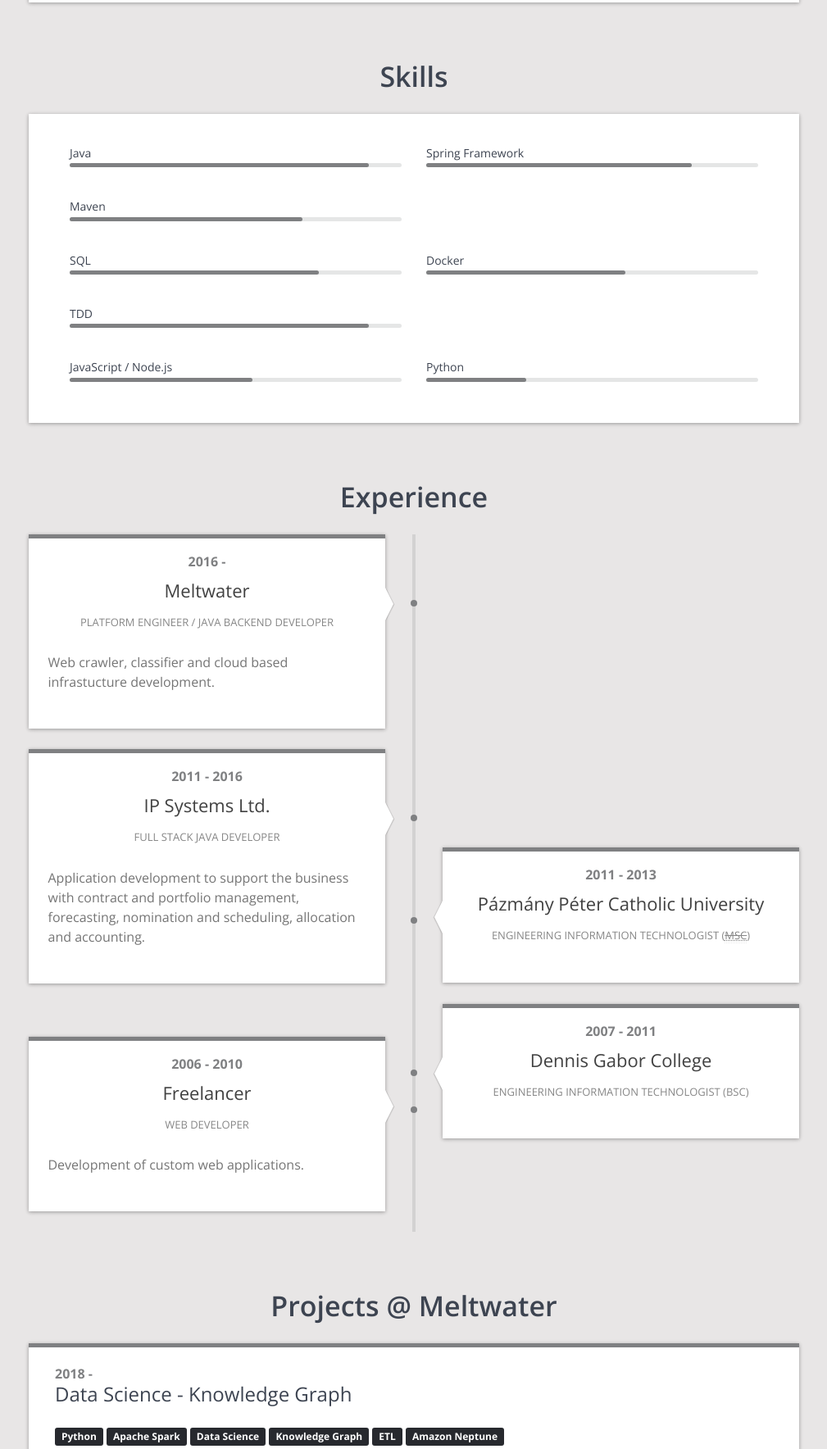
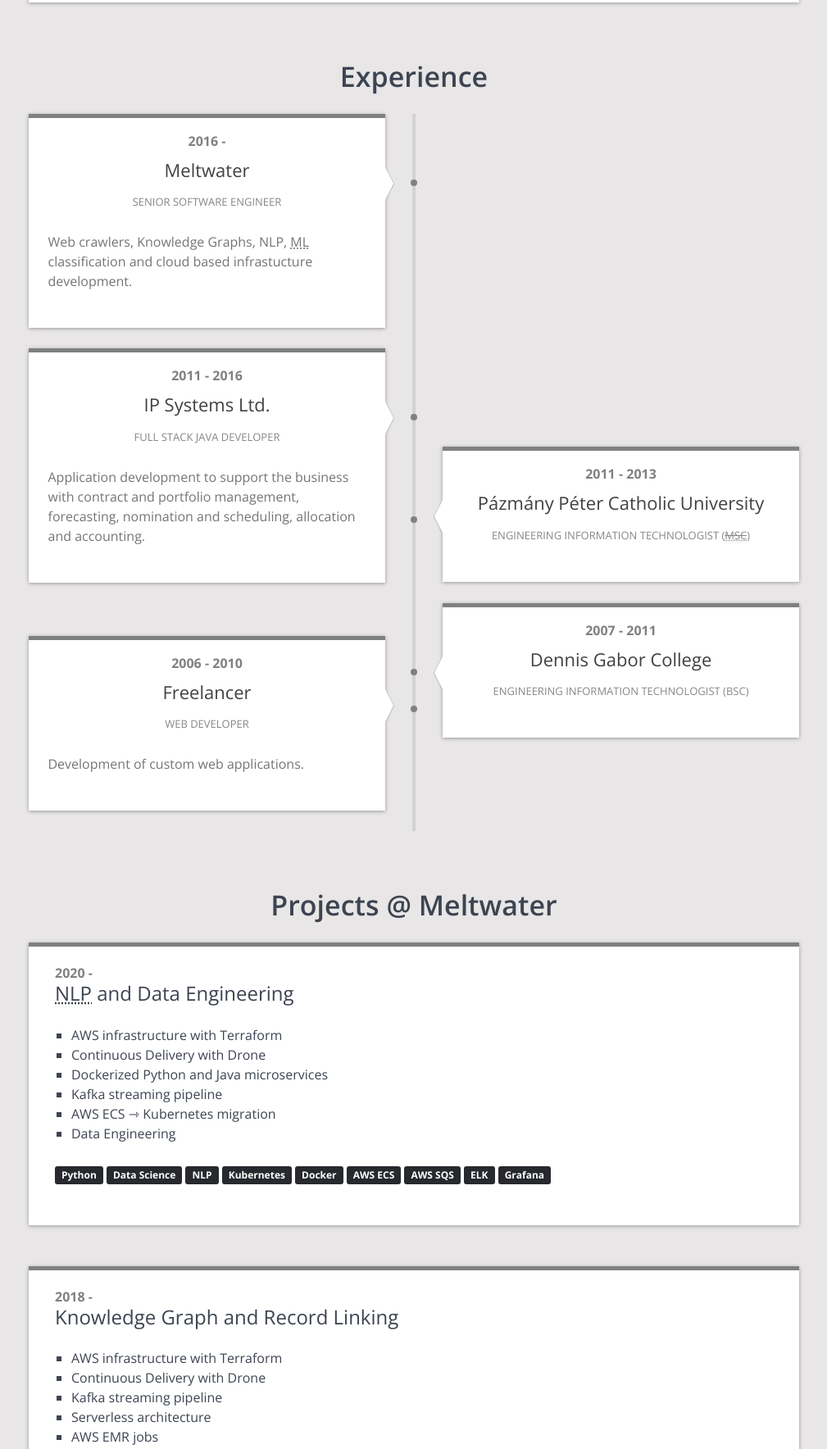
Before and after one commit to stillerr/stillerr.github.io, a plain HTML site: page index.html in a window 1280 px wide. Shown: the part 852-2620 px from the top of the page at 82% size, without its empty margins (135-1144 px from the left). Drawn offline with nearby package versions, Linux system fonts and the light colour scheme; files whose address does not match are found by name.

Commit message:
Update index.html

```diff
--- a/index.html
+++ b/index.html
@@ -44,7 +44,7 @@
                                 <ul class="profile-list">
                                     <li class="clearfix">
                                         <strong class="title">Age</strong>
-                                        <span class="cont">32</span>
+                                        <span class="cont">34</span>
                                     </li>
                                     <li class="clearfix">
                                         <strong class="title">Address</strong>
@@ -64,7 +64,6 @@
                             <li><a class="ripple-centered" title="github" href="https://github.com/stillerr/" target="_blank"><i class="icon icon-github"></i></a></li>
                             <li><a class="ripple-centered" title="linkedin" href="https://hu.linkedin.com/pub/roland-stiller/43/979/a73" target="_blank"><i class="icon icon-linkedin"></i></a></li>
                             <li><a class="ripple-centered" title="twitter" href="https://twitter.com/rolstiller" target="_blank"><i class="icon icon-twitter"></i></a></li>
-                            <li><a class="ripple-centered" title="facebook" href="https://www.facebook.com/roland.stiller" target="_blank"><i class="icon icon-facebook"></i></a></li>
                             <li><a class="ripple-centered" title="flickr" href="https://www.flickr.com/photos/131728915@N03" target="_blank"><i class="icon icon-flickr"></i></a></li>
                         </ul>
                     </div>
@@ -75,116 +74,11 @@
             <section id="me" class="section">
               <div class="section-box timeline-box-inner">
                   <div class="row">
-                      <p>Experienced Software Engineer with 10 years of history working in the information technology and web industry. Skilled in Java, SQL and NoSQL databases and Agile methodologies. Who really passionate about working for companies that drive innovation forward with inspiring technologies and culture.</p>
+                      <p>Experienced Software Engineer with 10 years of history working in the information technology and web industry. Skilled in Python,Java, SQL and NoSQL databases and Agile methodologies. Who really passionate about working for companies that drive innovation forward with inspiring technologies and culture.</p>
                   </div>
               </div>
             </section>
 
-            <section id="skills" class="section section-skills">
-                <h2 class="section-title">Skills</h2>
-
-                <div class="section-box">
-                    <div class="row">
-                        <div class="col-sm-6">
-                            <div class="progress-bar">
-                                <div class="bar-data">
-                                    <span class="bar-title">Java</span>
-                                </div>
-                                <div class="bar-line">
-                                    <span class="bar-fill" role="progressbar" aria-valuenow="90" aria-valuemin="0" aria-valuemax="100" style="width: 90%;"></span>
-                                </div>
-                            </div>
-                        </div>
-
-                        <div class="col-sm-6">
-                            <div class="progress-bar">
-                                <div class="bar-data">
-                                    <span class="bar-title">Spring Framework</span>
-                                </div>
-                                <div class="bar-line">
-                                    <span class="bar-fill" role="progressbar" aria-valuenow="80" aria-valuemin="0" aria-valuemax="100" style="width: 80%;"></span>
-                                </div>
-                            </div>
-                        </div>
-                    </div>
-
-                    <div class="row">
-                        <div class="col-sm-6">
-                            <div class="progress-bar">
-                                <div class="bar-data">
-                                    <span class="bar-title">Maven</span>
-                                </div>
-                                <div class="bar-line">
-                                    <span class="bar-fill" role="progressbar" aria-valuenow="70" aria-valuemin="0" aria-valuemax="100" style="width: 70%;"></span>
-                                </div>
-                            </div>
-                        </div>
-                    </div>
-
-                    <div class="row">
-                        <div class="col-sm-6">
-                            <div class="progress-bar">
-                                <div class="bar-data">
-                                    <span class="bar-title">SQL</span>
-                                </div>
-                                <div class="bar-line">
-                                    <span class="bar-fill" role="progressbar" aria-valuenow="75" aria-valuemin="0" aria-valuemax="100" style="width: 75%;"></span>
-                                </div>
-                            </div>
-                        </div>
-
-                        <div class="col-sm-6">
-                            <div class="progress-bar">
-                                <div class="bar-data">
-                                    <span class="bar-title">Docker</span>
-                                </div>
-                                <div class="bar-line">
-                                    <span class="bar-fill" role="progressbar" aria-valuenow="60" aria-valuemin="0" aria-valuemax="100" style="width: 60%;"></span>
-                                </div>
-                            </div>
-                        </div>
-                    </div>
-
-                    <div class="row">
-                        <div class="col-sm-6">
-                            <div class="progress-bar">
-                                <div class="bar-data">
-                                    <span class="bar-title">TDD</span>
-                                </div>
-                                <div class="bar-line">
-                                    <span class="bar-fill" role="progressbar" aria-valuenow="90" aria-valuemin="0" aria-valuemax="100" style="width: 90%;"></span>
-                                </div>
-                            </div>
-                        </div>
-                    </div>
-
-                    <div class="row">
-                        <div class="col-sm-6">
-                            <div class="progress-bar">
-                                <div class="bar-data">
-                                    <span class="bar-title">JavaScript / Node.js</span>
-                                </div>
-                                <div class="bar-line">
-                                    <span class="bar-fill" role="progressbar" aria-valuenow="55" aria-valuemin="0" aria-valuemax="100" style="width: 55%;"></span>
-                                </div>
-                            </div>
-                        </div>
-
-                        <div class="col-sm-6">
-                            <div class="progress-bar">
-                                <div class="bar-data">
-                                    <span class="bar-title">Python</span>
-                                </div>
-                                <div class="bar-line">
-                                    <span class="bar-fill" role="progressbar" aria-valuenow="30" aria-valuemin="0" aria-valuemax="100" style="width: 30%;"></span>
-                                </div>
-                            </div>
-                        </div>
-                    </div>
-
-                </div>
-
-            </section>
 
             <section id="experience" class="section section-experience">
                 <h2 class="section-title">Experience</h2>
@@ -200,8 +94,8 @@
                                 <span class="arrow"></span>
                                 <div class="date">2016 -</div>
                                 <h3>Meltwater</h3>
-                                <h4>Platform engineer / Java backend developer</h4>
-                                <p>Web crawler, classifier and cloud based infrastucture development.</p>
+                                <h4>Senior Software Engineer</h4>
+                                <p>Web crawlers, Knowledge Graphs, NLP, <abbr title="Machine Learning">ML</abbr> classification and cloud based infrastucture development.</p>
                             </div>
                         </div>
 
@@ -259,8 +153,48 @@
                 <div class="section-box timeline-box-inner">
                     <div class="row">
                         <div>
+                            <div class="projectdate">2020 -</div>
+                            <h3><abbr title="Natural Language Processing">NLP</abbr> and Data Engineering</h3>
+
+                            <ul>
+                                <li>AWS infrastructure with Terraform</li>
+                                <li>Continuous Delivery with Drone</li>
+                                <li>Dockerized Python and Java microservices</li>
+                                <li>Kafka streaming pipeline</li>
+                                <li>AWS ECS ⇾ Kubernetes migration</li>
+                                <li>Data Engineering</li>
+                            </ul>
+
+                            <div class="tags">
+                              <span>Python</span>
+                              <span>Data Science</span>
+                              <span>NLP</span>
+                              <span>Kubernetes</span>
+                              <span>Docker</span>
+                              <span>AWS ECS</span>
+                              <span>AWS SQS</span>
+                              <span>ELK</span>
+                              <span>Grafana</span>
+                            </div>
+                        </div>
+                    </div>
+                </div>
+
+                <div class="bigspacer"></div>
+
+                <div class="section-box timeline-box-inner">
+                    <div class="row">
+                        <div>
                             <div class="projectdate">2018 -</div>
-                            <h3>Data Science - Knowledge Graph</h3>
+                            <h3>Knowledge Graph and Record Linking</h3>
+
+                            <ul>
+                                <li>AWS infrastructure with Terraform</li>
+                                <li>Continuous Delivery with Drone</li>
+                                <li>Kafka streaming pipeline</li>
+                                <li>Serverless architecture</li>
+                                <li>AWS EMR jobs</li>
+                            </ul>
 
                             <div class="tags">
                               <span>Python</span>
@@ -268,7 +202,10 @@
                               <span>Data Science</span>
                               <span>Knowledge Graph</span>
                               <span>ETL</span>
-                              <span>Amazon Neptune</span>
+                              <span>Docker</span>
+                              <span>AWS Neptune</span>
+                              <span>AWS Athena</span>
+                              <span>AWS Lambda</span>
                             </div>
                         </div>
                     </div>
@@ -283,16 +220,16 @@
                             <h3>Web crawler development</h3>
 
                             <ul>
-                              <li>AWS infrastructure programmatically with Terraform</li>
-                              <li>Continuous Delivery pipeline with CircleCI</li>
+                              <li>AWS infrastructure with Terraform</li>
+                              <li>Continuous Delivery with CircleCI</li>
                               <li>RabbitMQ messaging</li>
                               <li>Dockerized Java microservices</li>
-                              <li>Machine learning page classifiers</li>
-                              <li>System wide testing tool</li>
+                              <li>Machine Learning classifiers</li>
+                              <li>System testing utilities</li>
                             </ul>
 
                             <div class="tags">
-                              <span>Java 8</span>
+                              <span>Java</span>
                               <span>Spring Boot</span>
                               <span>Spring Integration</span>
                               <span>REST</span>
@@ -302,7 +239,7 @@
                               <span>Docker</span>
                               <span>CircleCI</span>
                               <span>RabbitMQ</span>
-                              <span>AWS</span>
+                              <span>AWS ECS</span>
                               <span>ELK</span>
                             </div>
                         </div>
@@ -324,7 +261,7 @@
                             </ul>
 
                             <div class="tags">
-                              <span>Java 8</span>
+                              <span>Java</span>
                               <span>Spring Core</span>
                               <span>TestNG</span>
                               <span>MySQL</span>
@@ -607,7 +544,6 @@
                     <li><a class="ripple-centered" title="github" href="https://github.com/stillerr/" target="_blank"><i class="icon icon-github"></i></a></li>
                             <li><a class="ripple-centered" title="linkedin" href="https://hu.linkedin.com/pub/roland-stiller/43/979/a73" target="_blank"><i class="icon icon-linkedin"></i></a></li>
                             <li><a class="ripple-centered" title="twitter" href="https://twitter.com/rolstiller" target="_blank"><i class="icon icon-twitter"></i></a></li>
-                            <li><a class="ripple-centered" title="facebook" href="https://www.facebook.com/roland.stiller" target="_blank"><i class="icon icon-facebook"></i></a></li>
                             <li><a class="ripple-centered" title="flickr" href="https://www.flickr.com/photos/131728915@N03" target="_blank"><i class="icon icon-flickr"></i></a></li>
                 </ul>
             </div>
```
